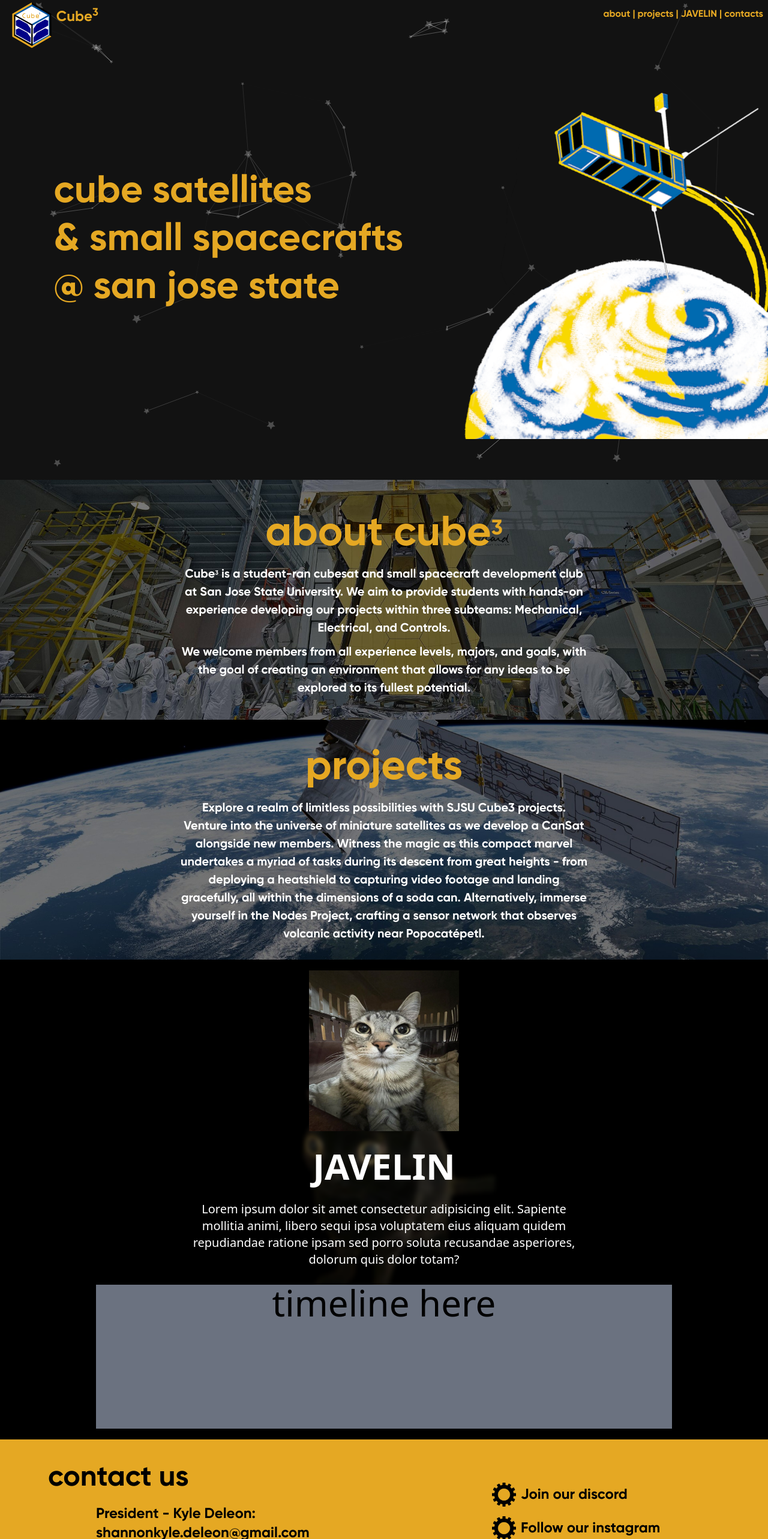
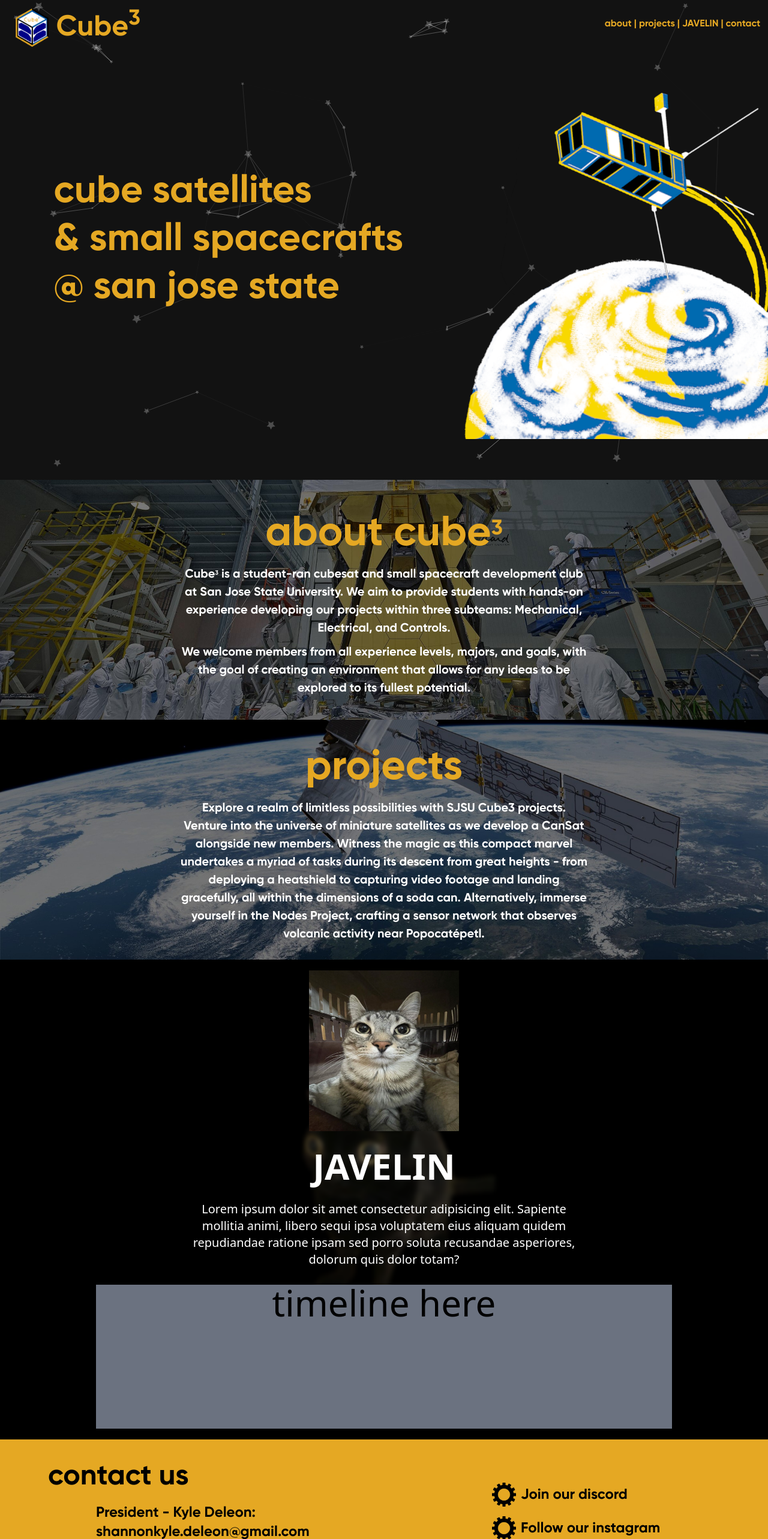
Before and after one commit to Cube-3-San-Jose-State/Cube-3-San-Jose-State.github.io, a React (Vite) app: page / in a window 1280 px wide. Shown: the top 2566 px of the page at 60% size. Built offline with nearby package versions, Linux system fonts and the light colour scheme.

Commit message:
clean header styles, and make ref implementation a bit cleaner

```diff
--- a/src/App.jsx
+++ b/src/App.jsx
@@ -26,18 +26,18 @@ import "./App.css";
 const aboutRef = React.createRef();
 const projectRef = React.createRef();
 const javelinRef = React.createRef();
-const contactsRef = React.createRef();
-const refs = { aboutRef, projectRef, javelinRef, contactsRef };
+const contactRef = React.createRef();
+const refs = { aboutRef, projectRef, javelinRef, contactRef };
 
 function App() {
     return (
         <>
             <Header refs={refs} />
             <Landing />
-            <About refs={refs.aboutRef} />
-            <Projects refs={refs.projectRef} />
-            <Javelin refs={refs.javelinRef} />
-            <Footer refs={refs.contactsRef} />
+            <About ref={aboutRef} />
+            <Projects ref={projectRef} />
+            <Javelin ref={javelinRef} />
+            <Footer ref={contactRef} />
         </>
     );
 }
--- a/src/components/About.jsx
+++ b/src/components/About.jsx
@@ -2,9 +2,9 @@ import * as React from "react";
 import Section from "./Reusables/Section";
 import IMAGES from "../assets/images/images";
 
-function About({ refs }) {
+function About(props, ref) {
     return (
-        <Section className={"!h-[50vh] font-gilroy text-center px-[300px] py-[50px]"} style={{ background: `url(${IMAGES.aboutBackground}) no-repeat center`, backgroundSize: "cover" }} refs={refs}>
+        <Section className={"h-[50vh] font-gilroy text-center px-[300px] py-[50px]"} style={{ background: `url(${IMAGES.aboutBackground}) no-repeat center`, backgroundSize: "cover" }} ref={ref}>
             <div>
                 <h1 className="text-[70px] text-[var(--club-yellow)]">
                     about cube<sup className="text-[35px]">3</sup>
@@ -26,4 +26,4 @@ function About({ refs }) {
     );
 }
 
-export default About;
+export default React.forwardRef(About);
--- a/src/components/Footer.jsx
+++ b/src/components/Footer.jsx
@@ -1,9 +1,10 @@
 import * as React from "react";
 import gear from "../assets/gear.png";
+import Section from "./Reusables/Section";
 
-function Footer({ refs }) {
+function Footer(props, ref) {
     return (
-        <div className='flex w-full h-[30vh] bg-club-yellow' ref={refs}>
+        <Section className='flex w-full h-[30vh] bg-club-yellow' ref={ref}>
             <div className='flex-1'>
                 <div className='ml-20 mt-10 text-5xl font-gilroy block'>contact us</div>
                 <a className='ml-40 mt-5 text-2xl font-gilroy block' href="mailto:shannonkyle.deleon@gmail.com">President - Kyle Deleon: shannonkyle.deleon@gmail.com</a>
@@ -22,8 +23,8 @@ function Footer({ refs }) {
                     </a>
                 </div>
             </div>
-        </div>
+        </Section>
     );
 }
 
-export default Footer;
+export default React.forwardRef(Footer);
--- a/src/components/Header.jsx
+++ b/src/components/Header.jsx
@@ -3,16 +3,16 @@ import IMAGES from "../assets/images/images";
 
 function Header({ refs }) {
     return (
-        <div className="flex fixed top-0 left-0 right-0 h-[10vh] z-[1] justify-between font-gilroy text-club-yellow">
-            <div className="flex justify-start pl-5 pt-1 space-x-2">
-                <img src={IMAGES.cubeLogo} alt='first image'/>
-                <h1 className="pt-2 text-2xl">Cube<sup>3</sup></h1>
+        <div className="flex fixed top-0 left-0 right-0 h-[10vh] z-[1] justify-between items-center font-gilroy text-club-yellow">
+            <div className="flex items-center ml-[2vw] mt-[1vw] float-left">
+                <img src={IMAGES.cubeLogo} className="h-[8vh] mr-[1vw]" alt="club logo"/>
+                <h1 className="text-5xl">Cube<sup>3</sup></h1>
             </div>
-            <div className="pr-2 bottom-0 pt-3 inline-block align-top">
-                <span className="hover:text-blue-400 cursor-pointer" onClick={() => refs.aboutRef.current.scrollIntoView({ behavior: "smooth" })}>about </span>|
-                <span className="hover:text-blue-400 cursor-pointer" onClick={() => refs.projectRef.current.scrollIntoView({ behavior: "smooth" })}> projects </span>|
-                <span className="hover:text-blue-400 cursor-pointer" onClick={() => refs.javelinRef.current.scrollIntoView({ behavior: "smooth" })}> JAVELIN </span>|
-                <span className="hover:text-blue-400 cursor-pointer" onClick={() => refs.contactsRef.current.scrollIntoView({ behavior: "smooth" })}> contacts </span>
+            <div className="mr-[1vw]">
+                <span className="hover:text-club-blue-light cursor-pointer" onClick={() => refs.aboutRef.current.scrollIntoView({ behavior: "smooth" })}>about </span>|
+                <span className="hover:text-club-blue-light cursor-pointer" onClick={() => refs.projectRef.current.scrollIntoView({ behavior: "smooth" })}> projects </span>|
+                <span className="hover:text-club-blue-light cursor-pointer" onClick={() => refs.javelinRef.current.scrollIntoView({ behavior: "smooth" })}> JAVELIN </span>|
+                <span className="hover:text-club-blue-light cursor-pointer" onClick={() => refs.contactRef.current.scrollIntoView({ behavior: "smooth" })}> contact </span>
             </div>
         </div>
     );
--- a/src/components/Javelin.jsx
+++ b/src/components/Javelin.jsx
@@ -2,9 +2,9 @@ import * as React from "react";
 import Section from "./Reusables/Section";
 import IMAGES from "../assets/images/images";
 
-function Javelin({ refs }) {
+function Javelin(props, ref) {
     return (
-        <Section className="flex-col text-center gap-7" style={{ background: `url(${IMAGES.javelinBackground}) no-repeat center`, backgroundSize: "cover" }} refs={refs}>
+        <Section className="h-screen flex-col text-center gap-7" style={{ background: `url(${IMAGES.javelinBackground}) no-repeat center`, backgroundSize: "cover" }} ref={ref}>
             <img className="w-[250px]" src={IMAGES.javelinLogo} alt="Javelin logo" />
             <div className='text-6xl font-bold text-white'>JAVELIN</div>
             <div className='text-xl w-1/2 text-white'>Lorem ipsum dolor sit amet consectetur adipisicing elit. Sapiente mollitia animi, libero sequi ipsa voluptatem eius aliquam quidem repudiandae ratione ipsam sed porro soluta recusandae asperiores, dolorum quis dolor totam?</div>
@@ -13,4 +13,4 @@ function Javelin({ refs }) {
     );
 }
 
-export default Javelin;
+export default React.forwardRef(Javelin);
--- a/src/components/Landing.jsx
+++ b/src/components/Landing.jsx
@@ -78,7 +78,7 @@ function Landing() {
     };
 
     return (
-        <Section>
+        <Section className="h-screen">
             <img src={IMAGES.landingBackground} className="w-2/5 z-1 absolute right-0 animate-fade pointer-events-none select-none" alt="" />
             <Particles className="w-full h-full" init={particlesInit} options={particlesOptions} />
             <h1 className="font-gilroy text-[5vw] text-[var(--club-yellow)] leading-tight left-[7vw] absolute animate-fade">
--- a/src/components/Projects.jsx
+++ b/src/components/Projects.jsx
@@ -2,9 +2,9 @@ import * as React from "react";
 import Section from "./Reusables/Section";
 import IMAGES from "../assets/images/images";
 
-function Projects({ refs }) {
+function Projects(props, ref) {
     return (
-        <Section className={"!h-[50vh] font-gilroy text-center px-[300px] py-[50px]"} style={{ background: `url(${IMAGES.projectBackground}) no-repeat center`, backgroundSize: "cover" }} refs={refs}>
+        <Section className={"h-[50vh] font-gilroy text-center px-[300px] py-[50px]"} style={{ background: `url(${IMAGES.projectBackground}) no-repeat center`, backgroundSize: "cover" }} ref={ref}>
             <div>
                 <h1 className="text-[70px] text-[var(--club-yellow)]">
                     projects
@@ -21,4 +21,4 @@ function Projects({ refs }) {
     );
 }
 
-export default Projects;
+export default React.forwardRef(Projects);
--- a/src/components/Reusables/Section.jsx
+++ b/src/components/Reusables/Section.jsx
@@ -1,11 +1,11 @@
 import * as React from "react";
 
-function Section({ className, children, style, refs }) {
+function Section(props, ref) {
     return (
-        <div className={`w-full h-screen flex justify-center items-center z-50 ${className}`} style={style} ref={refs}>
-            {children}
+        <div className={`w-full flex justify-center items-center z-50 ${props.className}`} style={props.style} ref={ref}>
+            {props.children}
         </div>
     );
 }
 
-export default Section;
+export default React.forwardRef(Section);
--- a/tailwind.config.js
+++ b/tailwind.config.js
@@ -24,7 +24,9 @@ module.exports = {
                 "gilroy": ["Gilroy-Bold"]
             },
             colors: {
-                "club-yellow": "#E5A823"
+                "club-yellow": "#E5A823",
+                "club-blue": "#000080",
+                "club-blue-light": "#006AB0"
             },
         },
     },
```
